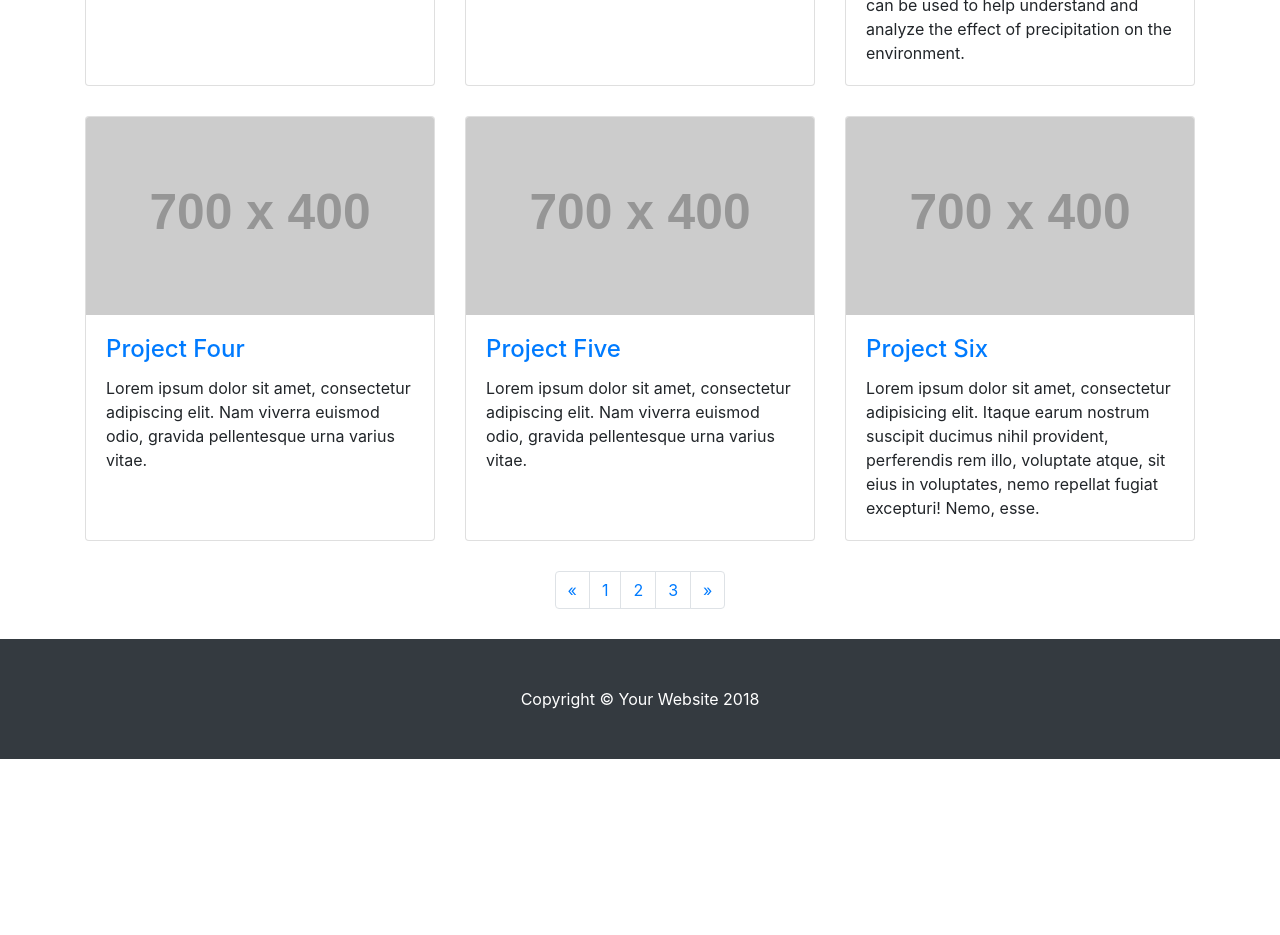
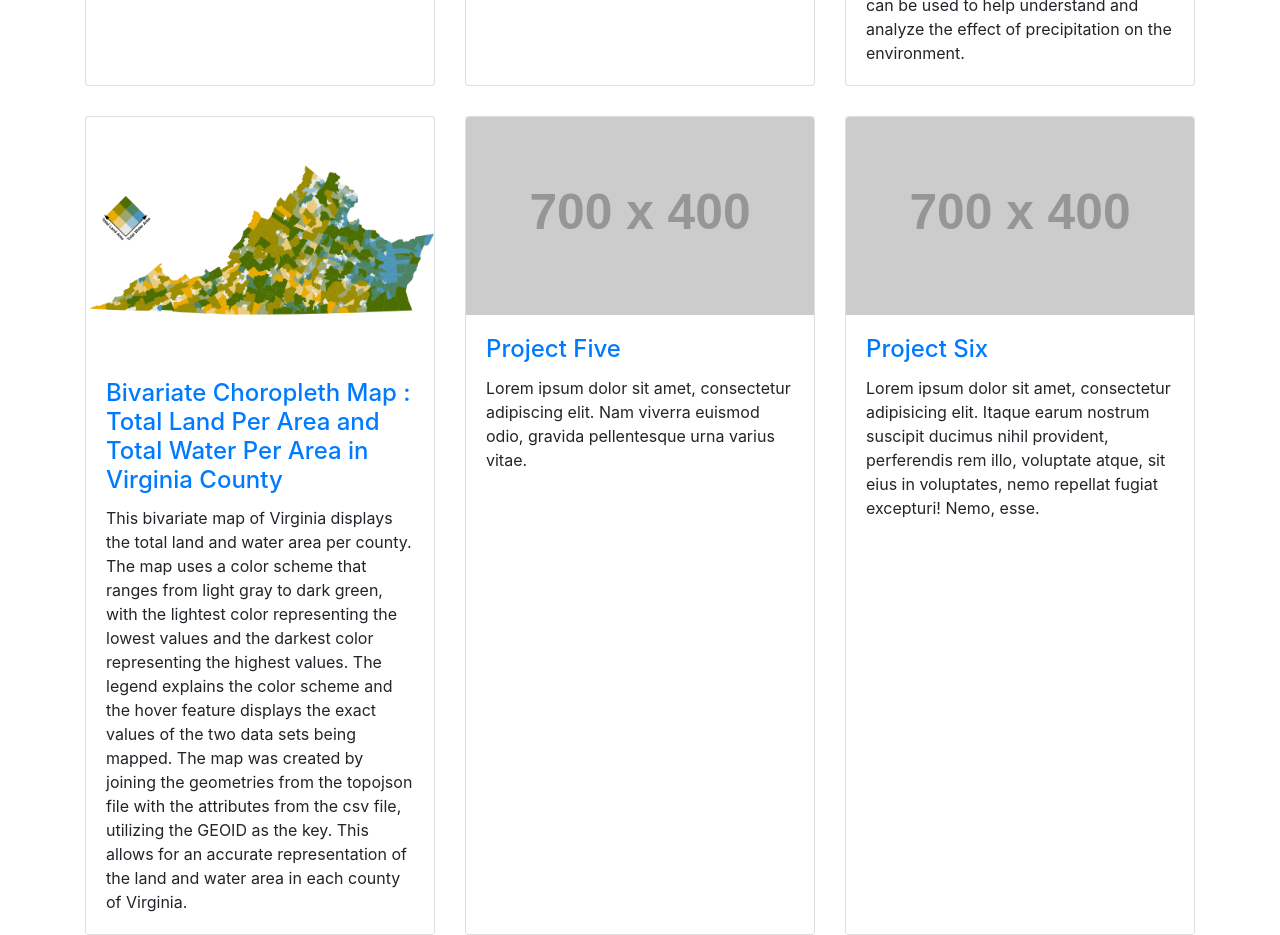
Before and after one commit to geog3540/belardo, a website: page FirstExercise/indexTwo.html in a window 1280 px wide. Shown: the part 706-1641 px from the top of the page. Before the commit the page ends 1465 px from the top, so only its background shows below. Drawn offline with Linux system fonts and the light colour scheme; placeholder pictures from the web are drawn by us; files whose address does not match are found by name.

Commit message:
Update indexTwo.html

```diff
--- a/FirstExercise/indexTwo.html
+++ b/FirstExercise/indexTwo.html
@@ -92,12 +92,12 @@
         </div>
         <div class="col-lg-4 col-sm-6 portfolio-item">
           <div class="card h-100">
-            <a href="#"><img class="card-img-top" src="http://placehold.it/700x400" alt=""></a>
+            <a href="https://observablehq.com/d/fa43353b846d6691"><img class="card-img-top" src="images/chart.png" alt=""></a>
             <div class="card-body">
               <h4 class="card-title">
-                <a href="#">Project Four</a>
+                <a href="#">Bivariate Choropleth Map : Total Land Per Area and Total Water Per Area in Virginia County </a>
               </h4>
-              <p class="card-text">Lorem ipsum dolor sit amet, consectetur adipiscing elit. Nam viverra euismod odio, gravida pellentesque urna varius vitae.</p>
+              <p class="card-text">This bivariate map of Virginia displays the total land and water area per county. The map uses a color scheme that ranges from light gray to dark green, with the lightest color representing the lowest values and the darkest color representing the highest values. The legend explains the color scheme and the hover feature displays the exact values of the two data sets being mapped. The map was created by joining the geometries from the topojson file with the attributes from the csv file, utilizing the GEOID as the key. This allows for an accurate representation of the land and water area in each county of Virginia.</p>
             </div>
           </div>
         </div>
```
